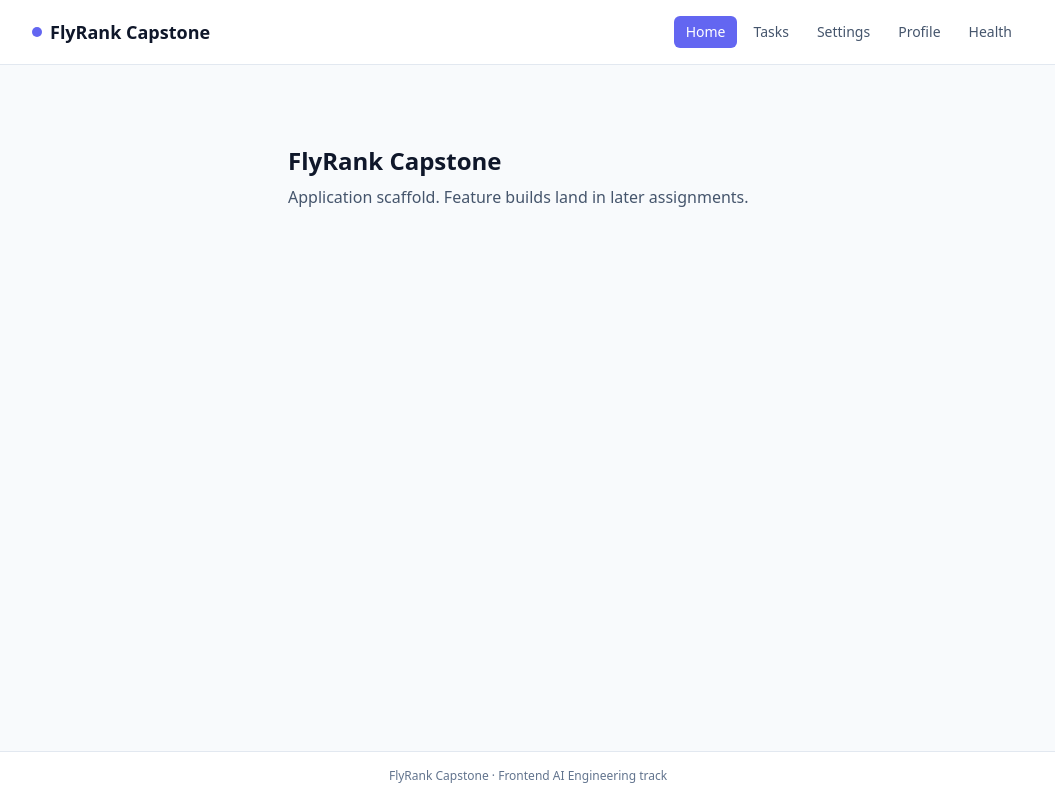
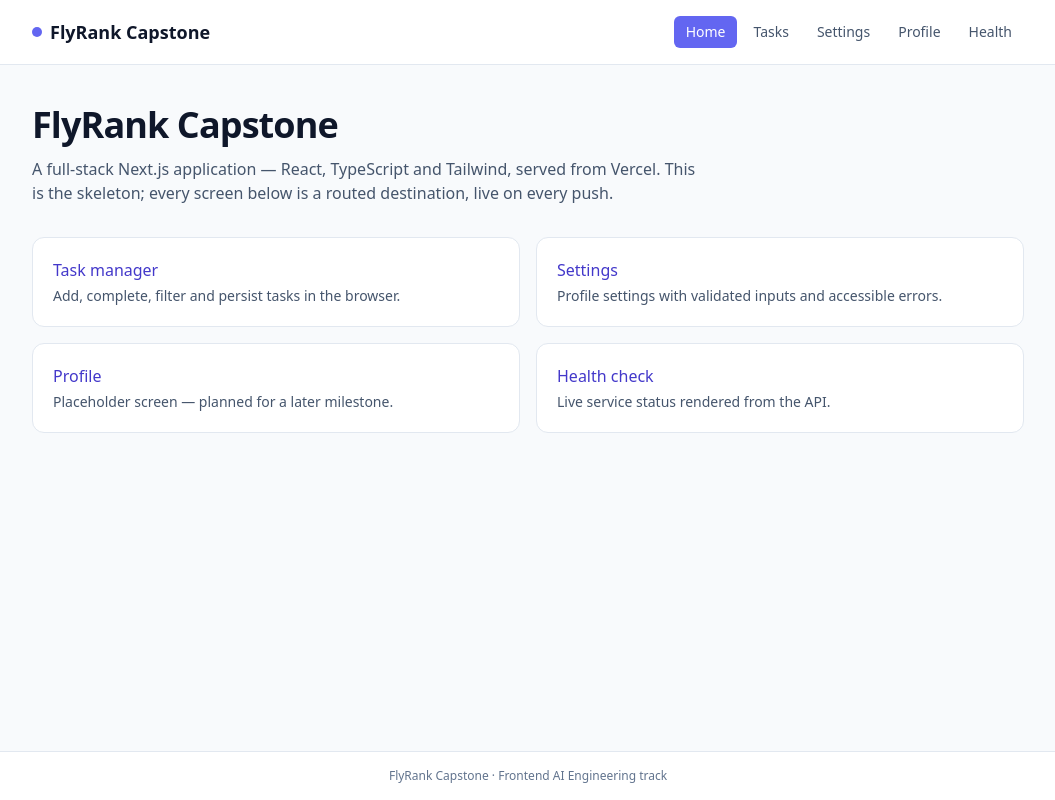
Before and after one commit to RajinShahriar10/flyrank-capstone, a Next.js app: page / in a window 1280 px wide. Shown: the whole page, without its empty margins (112-1167 px from the left). Built offline with nearby package versions, Linux system fonts and the light colour scheme.

Commit message:
feat: add home, settings, profile and health-check routes

```diff
--- /dev/null
+++ b/app/api/health/route.ts
@@ -0,0 +1,14 @@
+import { NextResponse } from "next/server";
+
+export const dynamic = "force-dynamic";
+
+export function GET() {
+  return NextResponse.json({
+    status: "ok",
+    service: "flyrank-capstone",
+    timestamp: new Date().toISOString(),
+    uptimeSeconds: Math.round(process.uptime()),
+    nodeVersion: process.version,
+    region: process.env.VERCEL_REGION ?? "local",
+  });
+}
--- /dev/null
+++ b/app/health/page.tsx
@@ -0,0 +1,77 @@
+import { headers } from "next/headers";
+
+interface HealthPayload {
+  status: string;
+  service: string;
+  timestamp: string;
+  uptimeSeconds: number;
+  nodeVersion: string;
+  region: string;
+}
+
+async function resolveHealthUrl(): Promise<string> {
+  const base = process.env.NEXT_PUBLIC_APP_URL;
+  if (base) {
+    return `${base}/api/health`;
+  }
+  const headerList = await headers();
+  const host = headerList.get("x-forwarded-host") ?? "localhost:3000";
+  const protocol = headerList.get("x-forwarded-proto") ?? "http";
+  return `${protocol}://${host}/api/health`;
+}
+
+function HealthRow({ label, value }: { label: string; value: string }) {
+  return (
+    <div className="flex items-center justify-between gap-4 border-b border-slate-100 py-2 last:border-0">
+      <dt className="text-sm text-slate-500">{label}</dt>
+      <dd className="font-mono text-sm text-slate-900">{value}</dd>
+    </div>
+  );
+}
+
+export default async function HealthPage() {
+  let health: HealthPayload | null = null;
+  let error: string | null = null;
+
+  try {
+    const url = await resolveHealthUrl();
+    const response = await fetch(url, { cache: "no-store" });
+    if (!response.ok) {
+      throw new Error(`Health endpoint replied ${response.status}.`);
+    }
+    health = (await response.json()) as HealthPayload;
+  } catch (cause) {
+    error = cause instanceof Error ? cause.message : "Unknown health check failure.";
+  }
+
+  if (error) {
+    return (
+      <div>
+        <h1 className="text-2xl font-semibold">Health check</h1>
+        <p className="mt-2 text-red-600" role="alert">
+          {error}
+        </p>
+      </div>
+    );
+  }
+
+  return (
+    <div className="max-w-xl">
+      <h1 className="text-2xl font-semibold">Health check</h1>
+      <p className="mt-2 text-slate-600">
+        Live status fetched from <code className="font-mono text-xs">/api/health</code>.
+      </p>
+      <dl
+        role="status"
+        className="mt-6 rounded-xl border border-slate-200 bg-white px-5 py-4"
+      >
+        <HealthRow label="Status" value={health.status} />
+        <HealthRow label="Service" value={health.service} />
+        <HealthRow label="Checked at" value={health.timestamp} />
+        <HealthRow label="Uptime" value={`${health.uptimeSeconds}s`} />
+        <HealthRow label="Node" value={health.nodeVersion} />
+        <HealthRow label="Region" value={health.region} />
+      </dl>
+    </div>
+  );
+}
--- a/app/page.tsx
+++ b/app/page.tsx
@@ -1,8 +1,56 @@
+import Link from "next/link";
+
+const screens = [
+  {
+    href: "/tasks",
+    title: "Task manager",
+    description: "Add, complete, filter and persist tasks in the browser.",
+  },
+  {
+    href: "/settings",
+    title: "Settings",
+    description: "Profile settings with validated inputs and accessible errors.",
+  },
+  {
+    href: "/profile",
+    title: "Profile",
+    description: "Placeholder screen — planned for a later milestone.",
+  },
+  {
+    href: "/health",
+    title: "Health check",
+    description: "Live service status rendered from the API.",
+  },
+];
+
 export default function Home() {
   return (
-    <main className="mx-auto max-w-lg px-4 py-10">
-      <h1 className="text-2xl font-semibold">FlyRank Capstone</h1>
-      <p className="mt-2 text-slate-600">Application scaffold. Feature builds land in later assignments.</p>
-    </main>
+    <div className="space-y-8">
+      <section className="space-y-3">
+        <h1 className="text-3xl font-semibold tracking-tight sm:text-4xl">
+          FlyRank Capstone
+        </h1>
+        <p className="max-w-2xl text-slate-600">
+          A full-stack Next.js application — React, TypeScript and Tailwind,
+          served from Vercel. This is the skeleton; every screen below is a
+          routed destination, live on every push.
+        </p>
+      </section>
+
+      <section aria-label="Screens" className="grid gap-4 sm:grid-cols-2">
+        {screens.map((screen) => (
+          <Link
+            key={screen.href}
+            href={screen.href}
+            className="group rounded-xl border border-slate-200 bg-white p-5 transition-shadow hover:shadow-sm"
+          >
+            <h2 className="font-medium text-brand-700 group-hover:underline">
+              {screen.title}
+            </h2>
+            <p className="mt-1 text-sm text-slate-600">{screen.description}</p>
+          </Link>
+        ))}
+      </section>
+    </div>
   );
 }
--- /dev/null
+++ b/app/profile/page.tsx
@@ -0,0 +1,11 @@
+export default function ProfilePage() {
+  return (
+    <section className="rounded-xl border border-dashed border-slate-300 bg-white p-8 text-center">
+      <h1 className="text-2xl font-semibold">Profile</h1>
+      <p className="mt-2 text-sm text-slate-600">
+        Placeholder screen — the profile experience is planned for a later
+        milestone.
+      </p>
+    </section>
+  );
+}
--- /dev/null
+++ b/app/settings/page.tsx
@@ -0,0 +1,13 @@
+import SettingsForm from "@/components/settings-form";
+
+export default function SettingsPage() {
+  return (
+    <div className="max-w-lg">
+      <h1 className="text-2xl font-semibold">Settings</h1>
+      <p className="mt-2 text-slate-600">Edit your profile details below.</p>
+      <div className="mt-6">
+        <SettingsForm />
+      </div>
+    </div>
+  );
+}
```
